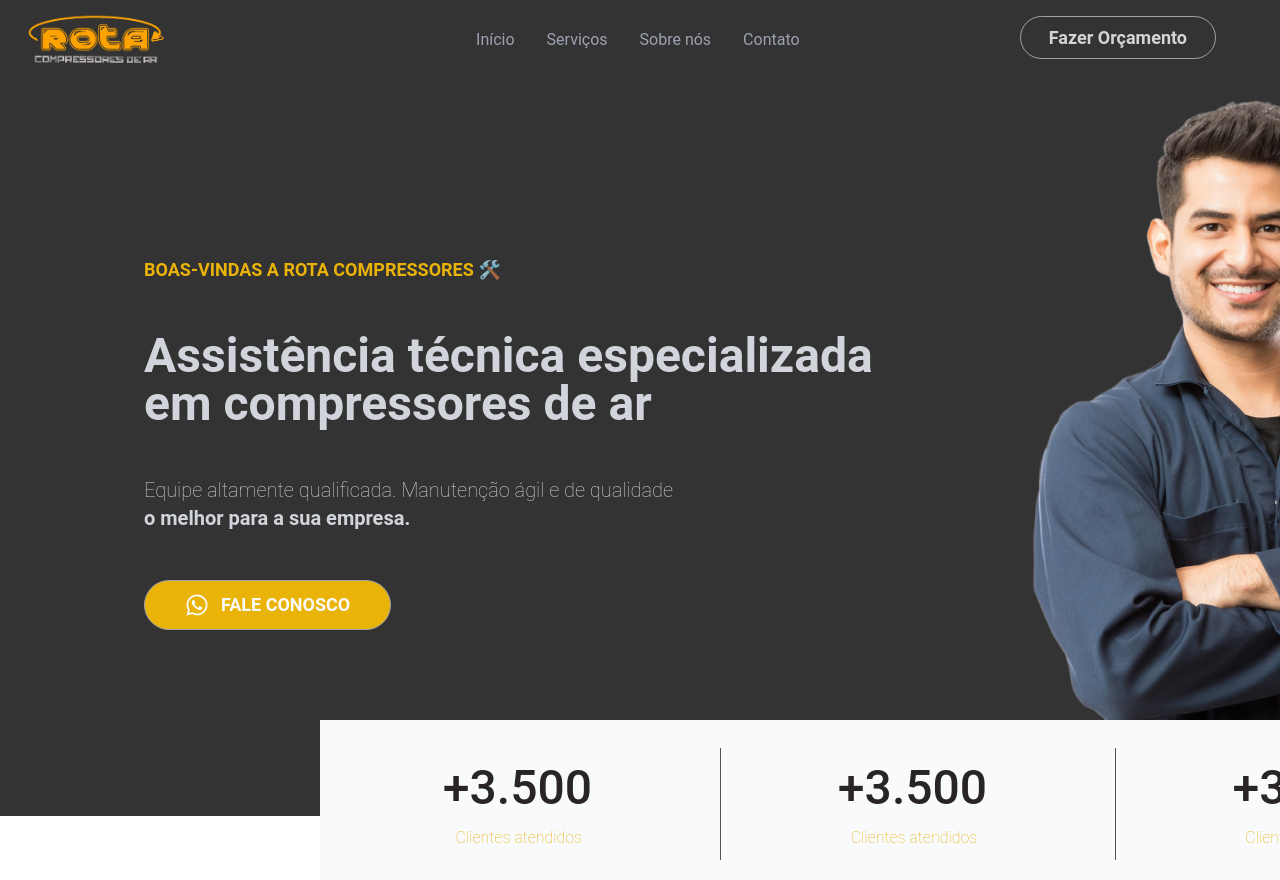
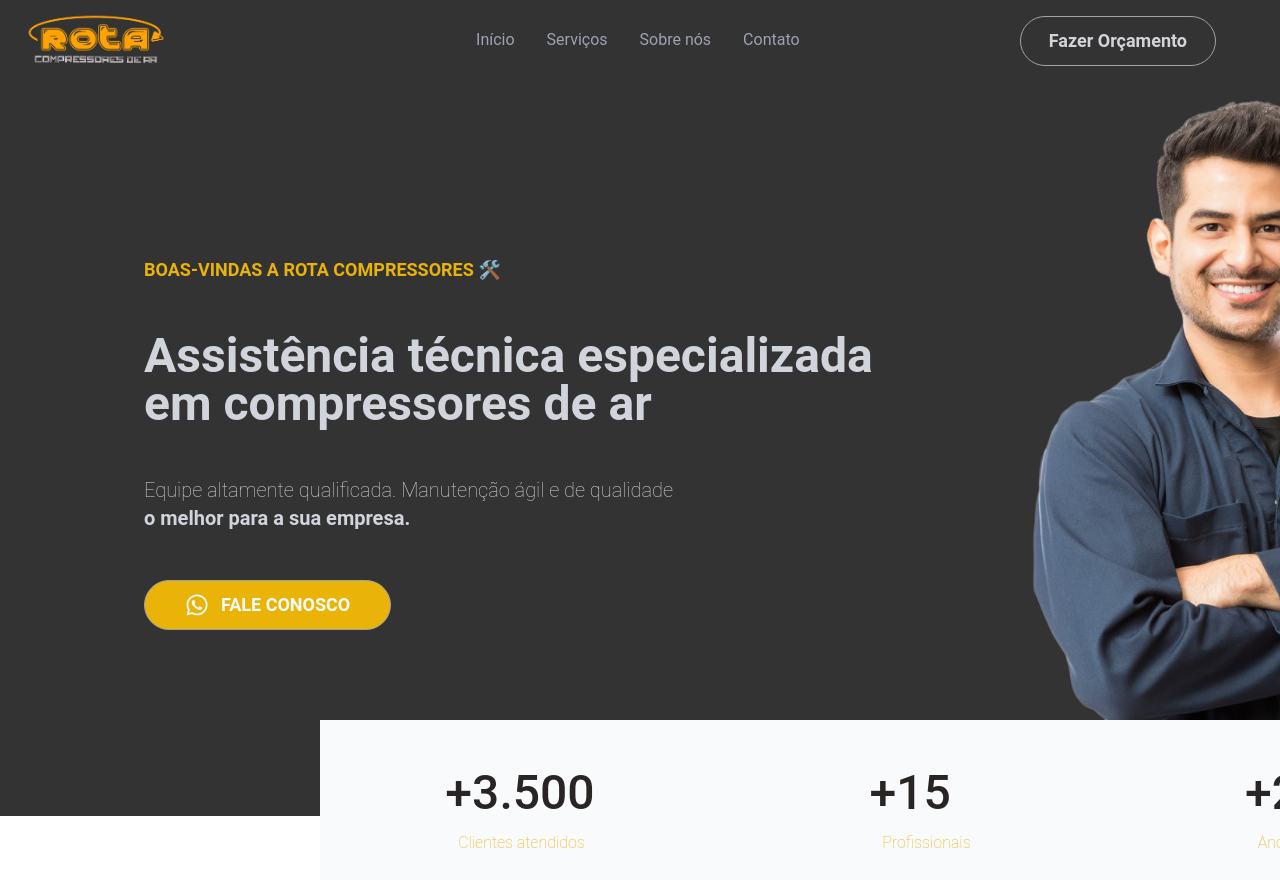
Before and after one commit to Gabriel-Passoss/rota-compressores, a React (Vite) app: page / in a window 1280 px wide. Shown: the top 880 px of the page. Built offline with nearby package versions, Linux system fonts and the light colour scheme.

Commit message:
Refactored code in numbers snippet in hero section

```diff
--- a/index.html
+++ b/index.html
@@ -2,7 +2,7 @@
 <html lang="en">
   <head>
     <meta charset="UTF-8" />
-    <link rel="icon" type="image/svg+xml" href="/src/favicon.svg" />
+    <link rel="icon" type="image/svg+xml" href="/images/logo.svg" />
     <meta name="viewport" content="width=device-width, initial-scale=1.0" />
     <title>Rota Compressores</title>
   </head>
--- a/src/components/Header/index.tsx
+++ b/src/components/Header/index.tsx
@@ -1,21 +1,22 @@
+import { FaInstagram } from 'react-icons/fa'
+
 export function Header() {
   return (
     <header className="flex h-20 bg-[#333333] justify-between">
       <img src="/images/logo.svg" alt="" className="h-24 w-44 relative pb-4 pl-4" />
       <div className="flex items-center">
         <nav className="">
-          <a href="" className="pl-28 pr-8 text-gray-400 hover:text-gray-200 transition-colors">Início</a>
-          <a href="" className="pr-8 text-gray-400 hover:text-gray-200 transition-colors">Serviços</a>
-          <a href="" className="pr-8 text-gray-400 hover:text-gray-200 transition-colors">Sobre nós</a>
-          <a href="" className="pr-8 text-gray-400 hover:text-gray-200 transition-colors">Contato</a>
+          <a href="" className="pl-28 pr-8 text-gray-400 hover:text-gray-200 transition-colors duration-500">Início</a>
+          <a href="" className="pr-8 text-gray-400 hover:text-gray-200 transition-colors duration-500">Serviços</a>
+          <a href="" className="pr-8 text-gray-400 hover:text-gray-200 transition-colors duration-500">Sobre nós</a>
+          <a href="" className="pr-8 text-gray-400 hover:text-gray-200 transition-colors duration-500">Contato</a>
         </nav>
       </div>
-      <div className="pr-16 pt-[1.5rem]">
-        <a className="border-solid border border-zinc-400 rounded-[3rem] justify-items-center py-2.5 px-7 text-zinc-300 font-bold text-lg">
+      <div className="pr-16 pt-4">
+        <button type="button" className="border-solid border border-zinc-400 rounded-[3rem] justify-items-center py-2.5 px-7 text-zinc-300 font-bold text-lg hover:text-zinc-100 hover:border-zinc-200 transition-colors duration-300">
         Fazer Orçamento
-        </a>
+        </button>
       </div>
-
     </header>
   )
 }
--- a/src/components/Hero/index.tsx
+++ b/src/components/Hero/index.tsx
@@ -1,4 +1,5 @@
 import { FaWhatsapp } from 'react-icons/fa'
+import { Numbers } from './numbers'
 
 export function Hero() {
   return (
@@ -10,7 +11,7 @@ export function Hero() {
           <p className="pt-12 font-main text-xl text-gray-300 font-thin">Equipe altamente qualificada. Manutenção ágil e de qualidade<br/></p>
           <p className="text-xl text-gray-300 font-bold">o melhor para a sua empresa.</p>
           <button type="button" className="flex items-center mt-12 border-solid border border-zinc-400 rounded-[3rem] justify-items-center py-2.5 px-10 text-slate-50 font-bold text-lg bg-yellow-500">
-            <FaWhatsapp color="#f8fafc" className="w-6 h-6 mr-3" />
+            <FaWhatsapp color="#f8fafc" className="w-6 h-6 mr-3"/>
             FALE CONOSCO
           </button>
         </div>
@@ -19,18 +20,9 @@ export function Hero() {
         </div>
       </section>
       <div className="absolute mt-[-6rem] ml-[20rem] w-[75rem] h-[10rem] bg-slate-50 flex justify-around">
-        <div className=" h-28 w-96 pt-4 mt-7 grid justify-center">
-          <h2 className="font-medium text-5xl text-stone-800">+3.500</h2>
-          <p className="font-thin font-main text-yellow-500 pt-1 pl-[0.8rem]">Clientes atendidos</p>
-        </div>
-        <div className=" h-28 w-96 pt-4 mt-7 grid justify-center border-l-[1px] border-solid border-stone-600">
-          <h2 className="font-medium text-5xl text-stone-800">+3.500</h2>
-          <p className="font-thin font-main text-yellow-500 pt-1 pl-[0.8rem]">Clientes atendidos</p>
-        </div>
-        <div className=" h-28 w-96 pt-4 mt-7 mr-4  grid justify-center border-l-[1px] border-solid border-stone-600">
-          <h2 className="font-medium text-5xl text-stone-800">+3.500</h2>
-          <p className="font-thin font-main text-yellow-500 pt-1 pl-[0.8rem]">Clientes atendidos</p>
-        </div>
+        <Numbers number="+3.500" subTitle="Clientes atendidos"/>
+        <Numbers number="+15" subTitle="Profissionais"/>
+        <Numbers number="+25" subTitle="Anos de experiência"/>
       </div>
     </>
   )
--- /dev/null
+++ b/src/components/Hero/numbers.tsx
@@ -0,0 +1,13 @@
+interface Props {
+  number: string;
+  subTitle: string;
+}
+
+export function Numbers(props: Props) {
+  return (
+    <div className=" h-28 w-96 pt-4 mt-7 grid justify-center items-center">
+      <h2 className="font-medium text-5xl text-stone-800">{props.number}</h2>
+      <p className="font-thin font-main text-yellow-500 pt-1 pl-[0.8rem]">{props.subTitle}</p>
+    </div>
+  )
+}
```
